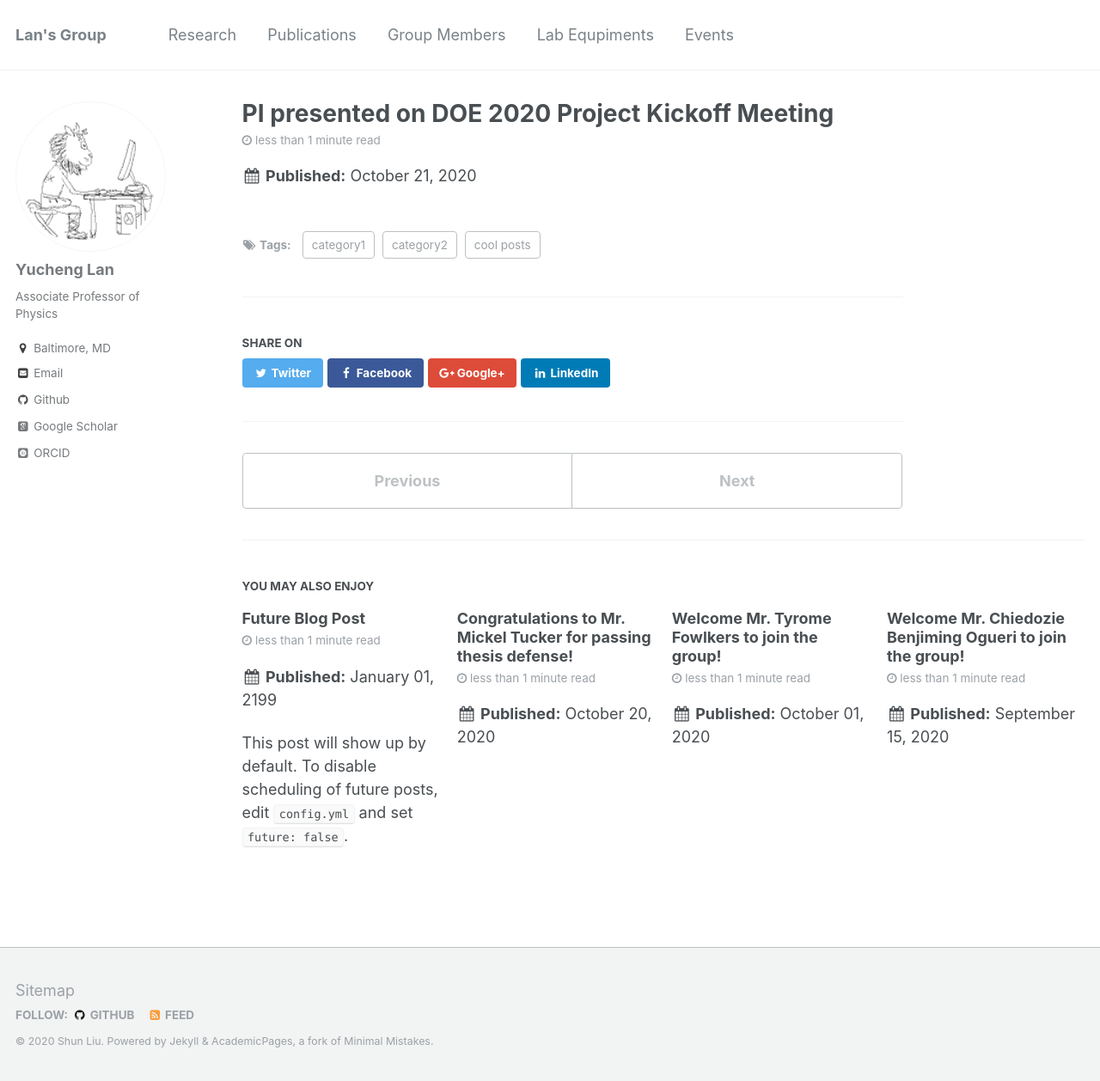
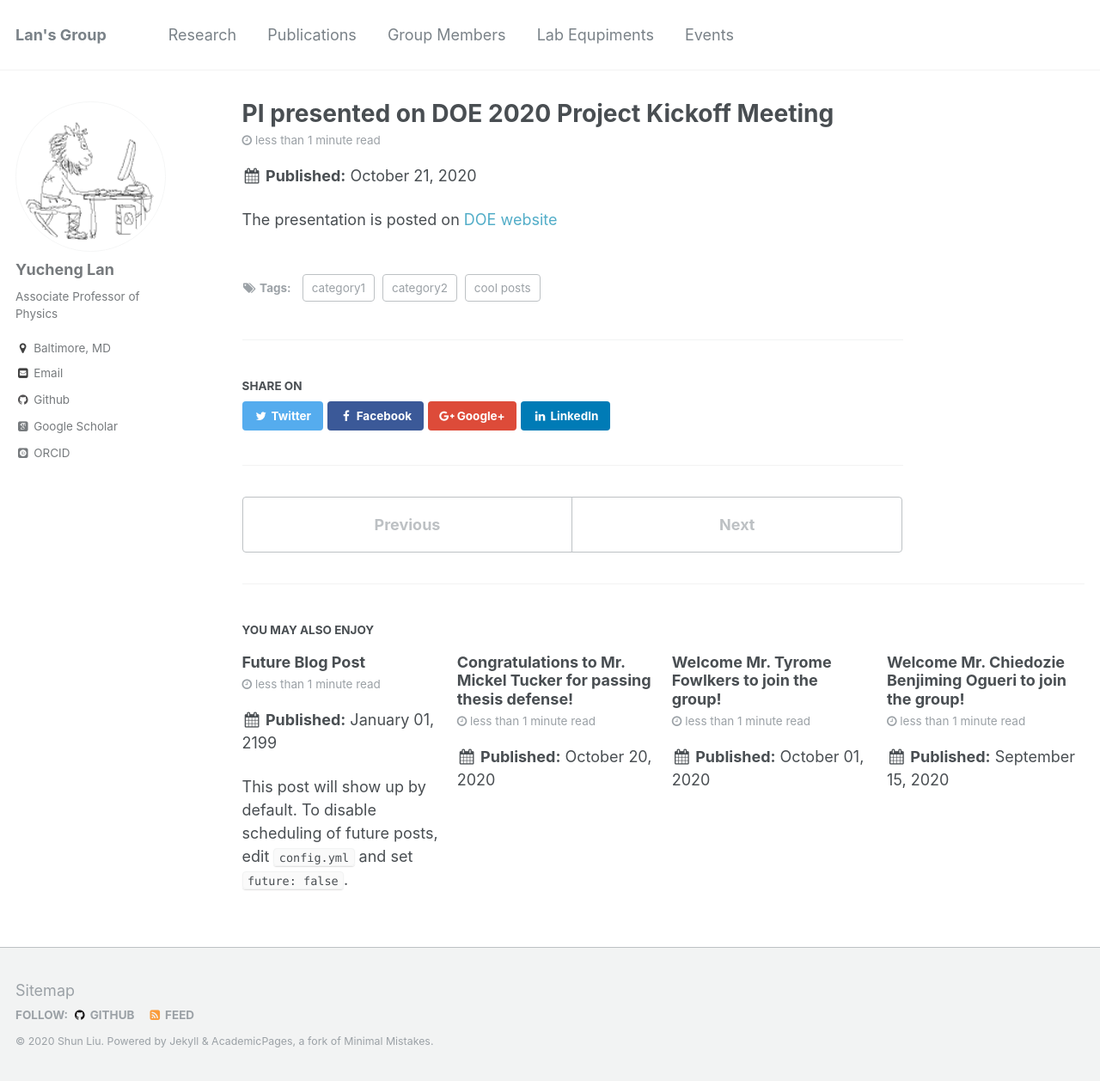
Before and after one commit to yuchenglan/LanGroup, a Jekyll site: the page built from _posts/2020-10-21-blog-post.md, in a window 1280 px wide and 1258 px high. Shown: the whole window at 86% size. Built offline with Jekyll 4.4.1, drawn with Linux system fonts in a browser that asks for light colours; some web fonts are replaced.

Commit message:
Update 2020-10-21-blog-post.md

```diff
--- a/_posts/2020-10-21-blog-post.md
+++ b/_posts/2020-10-21-blog-post.md
@@ -7,3 +7,5 @@ tags:
   - category1
   - category2
 ---
+
+The presentation is posted on [DOE website](https://?)
```
